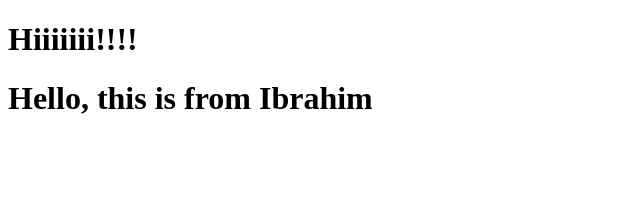
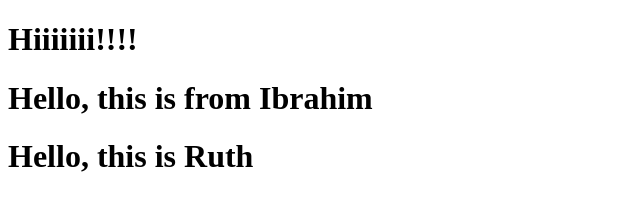
Before and after one commit to RopeJuve/git-wbs, a plain HTML site: page index.html in a window 1280 px wide. Shown: the whole page, without its empty margins (0-640 px from the left). Drawn offline with Linux system fonts and the light colour scheme.

Commit message:
First code

```diff
--- a/index.html
+++ b/index.html
@@ -8,5 +8,6 @@
 <body>
     <h1>Hiiiiiii!!!!</h1>
     <h1>Hello, this is from Ibrahim</h1>
+    <h1>Hello, this is Ruth</h1>
 </body>
 </html>
```
